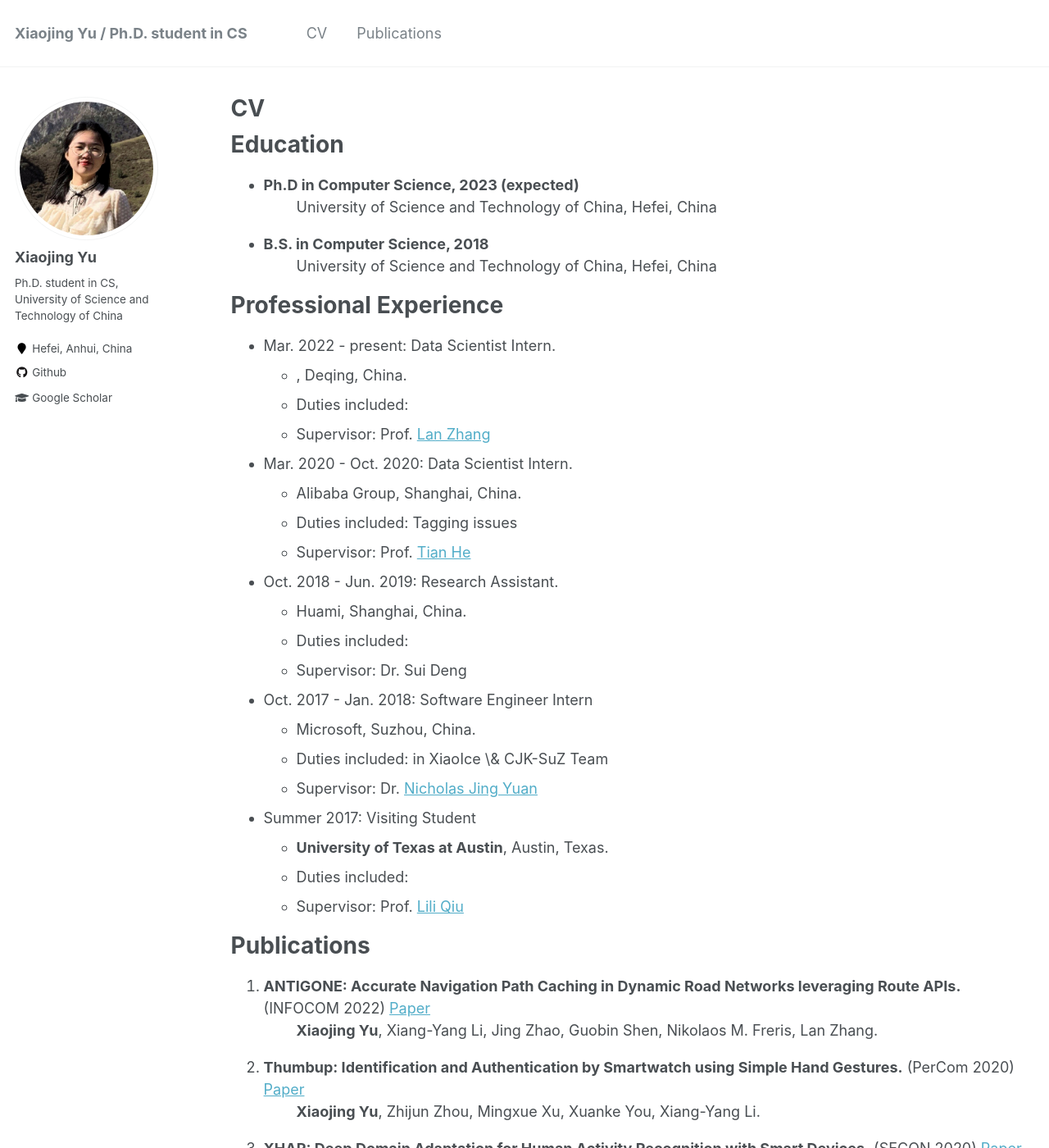
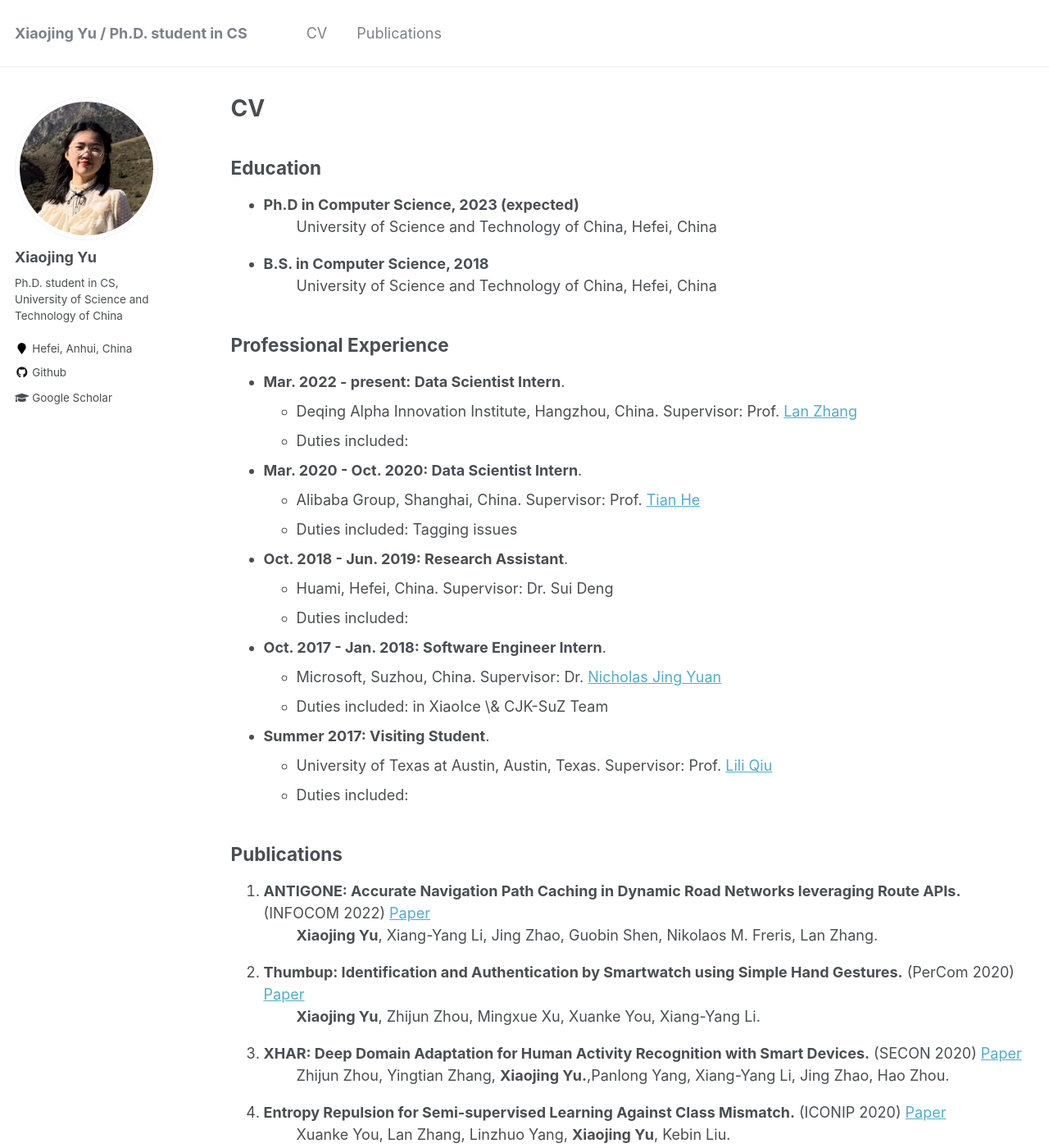
Before and after one commit to blairjing/blairjing.github.io, a Jekyll site: the page built from _pages/cv.md, in a window 1280 px wide and 1400 px high. Shown: the whole window at 82% size. Built offline with Jekyll 4.4.1, drawn with Linux system fonts in a browser that asks for light colours.

Commit message:
Update cv.md

```diff
--- a/_pages/cv.md
+++ b/_pages/cv.md
@@ -10,7 +10,7 @@ redirect_from:
 {% include base_path %}
 
 Education
-======
+------
 * **Ph.D in Computer Science, 2023 (expected)**
 : University of Science and Technology of China, Hefei, China
 * **B.S. in Computer Science,  2018**
@@ -18,35 +18,26 @@ Education
 
 
 Professional Experience
-======
-* Mar. 2022 - present: Data Scientist Intern.
-  *  , Deqing, China.
+------
+* **Mar. 2022 - present: Data Scientist Intern**.
+  *  Deqing Alpha Innovation Institute, Hangzhou, China. Supervisor: Prof. [Lan Zhang](https://scholar.google.com/citations?user=83QxmA8AAAAJ&hl=en)
   *  Duties included:
-  *  Supervisor: Prof. [Lan Zhang](https://scholar.google.com/citations?user=83QxmA8AAAAJ&hl=en)
-
-* Mar. 2020 - Oct. 2020: Data Scientist Intern.
-  *  Alibaba Group, Shanghai, China.
+* **Mar. 2020 - Oct. 2020: Data Scientist Intern**.
+  *  Alibaba Group, Shanghai, China.  Supervisor: Prof. [Tian He](https://scholar.google.com/citations?user=hc1m_BQAAAAJ&hl=en)
   *  Duties included: Tagging issues
-  *  Supervisor: Prof. [Tian He](https://scholar.google.com/citations?user=hc1m_BQAAAAJ&hl=en)
-
-* Oct. 2018 - Jun. 2019: Research Assistant.
-  *  Huami, Shanghai, China.
+* **Oct. 2018 - Jun. 2019: Research Assistant**.
+  *  Huami, Hefei, China. Supervisor: Dr. Sui Deng
   *  Duties included:
-  *  Supervisor: Dr. Sui Deng
-
-* Oct. 2017 - Jan. 2018: Software Engineer Intern
-  *  Microsoft, Suzhou, China.
+* **Oct. 2017 - Jan. 2018: Software Engineer Intern**.
+  *  Microsoft, Suzhou, China. Supervisor: Dr. [Nicholas Jing Yuan](https://scholar.google.com/citations?user=B-d1EHAAAAAJ&hl=en)
   *  Duties included: in XiaoIce \& CJK-SuZ Team
-  *  Supervisor: Dr. [Nicholas Jing Yuan](https://scholar.google.com/citations?user=B-d1EHAAAAAJ&hl=en)
-
-* Summer 2017: Visiting Student
-  *  **University of Texas at Austin**, Austin, Texas.
+* **Summer 2017: Visiting Student**.
+  *  University of Texas at Austin, Austin, Texas. Supervisor: Prof. [Lili Qiu](https://www.cs.utexas.edu/~lili/)
   *  Duties included:
-  *  Supervisor: Prof. [Lili Qiu](https://www.cs.utexas.edu/~lili/)
 
 
 Publications
-======
+------
 1. **ANTIGONE: Accurate Navigation Path Caching in Dynamic Road Networks leveraging Route APIs.** (INFOCOM 2022) [Paper](https://ieeexplore.ieee.org/abstract/document/9796817)
 : **Xiaojing Yu**, Xiang-Yang Li, Jing Zhao, Guobin Shen, Nikolaos M. Freris, Lan Zhang.
 2. **Thumbup: Identification and Authentication by Smartwatch using Simple Hand Gestures.** (PerCom 2020) [Paper](https://www.computer.org/csdl/proceedings-article/percom/2020/09127367/1l3yJSxjyqQ)
@@ -56,28 +47,29 @@ Publications
 4. **Entropy Repulsion for Semi-supervised Learning Against Class Mismatch.** (ICONIP 2020) [Paper](https://ieeexplore.ieee.org/abstract/document/9158431)
 : Xuanke You, Lan Zhang, Linzhuo Yang, **Xiaojing Yu**, Kebin Liu.
 
+
 Teaching
-======
+------
 * **Computational Economics**, Teaching Assistant, USTC, 2021, 2022
 * **Software Engineering**,  Teaching Assistant, USTC, 2019
 * **Data Structure**, Teaching Assistant, USTC, 2017
 
 
 Patents
-======
+------
 * Xiang-Yang Li, Xiaojing Yu, Lan Zhang. A method of updating map navigation cache database, Patent No.202110704336.6.
 * Xiaojing Yu, Jing Zhao, Guobin Shen, Yang Li. Navigation data processing method and device, Patent No.202011568025.3.
 * Xiang-Yang Li, Xiaojing Yu, Zhijun Zhou. A user identification authentication method for smart wearable devices, Patent No.202010963406.5.
 
 
 Academic Service
-======
+------
 * Volunteer in ACM Turing Celebration Conference - China 2019 (Chengdu, China)
 * Volunteer in 12th International Conference on Mobile Ad-hoc and Sensor Networks 2016 (Hefei, China)
 
 
 Scholarship and Awards
-======
+------
 * National Scholarship, USTC, 2020.
 * Academic Scholarship, USTC, 2018-2021.
 * Cyrus Tang Scholarship, 2014-2018.
@@ -85,6 +77,6 @@ Scholarship and Awards
 
 
 Talks
-======
+------
 * Presentation of the paper 'ANTIGONE: Accurate Navigation Path Caching in Dynamic Road Networks leveraging Route APIs' in the conference INFOCOM 2022.
 * Presentation of the paper 'Thumbup: Identification and Authentication by Smartwatch using Simple Hand Gestures' in the conference PerCom 2020.
```
